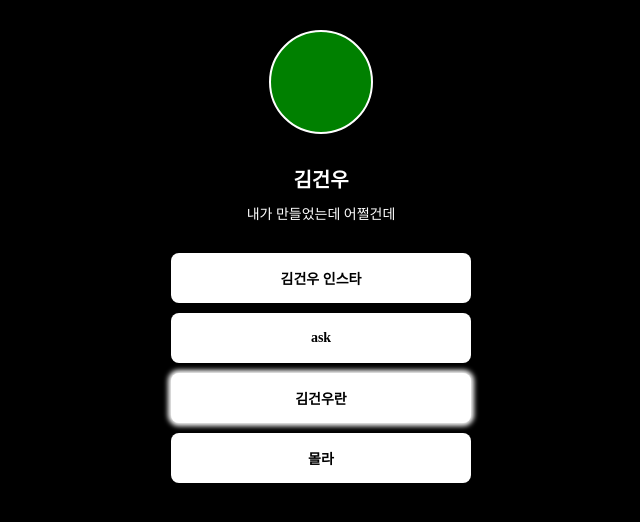
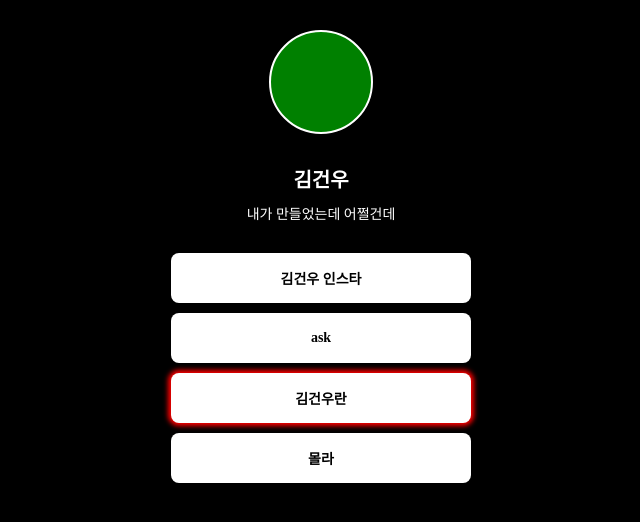
Before and after one commit to gunoo03/gunwoopage, a plain HTML site: page index.html in a window 1280 px wide. In both pictures the pointer is over the link "김건우란". Shown: the whole page, without its empty margins (319-959 px from the left). Drawn offline with Linux system fonts and the light colour scheme; a web font is replaced by a local one.

Commit message:
Update index.html

```diff
--- a/index.html
+++ b/index.html
@@ -78,7 +78,7 @@
                 box-shadow: 0px 0px 5px 4px rgb(42, 42, 187);
             }
             .c:hover{
-                box-shadow: 0px 0px 5px 3px white;
+                box-shadow: 0px 0px 5px 3px red;
             }
             .d:hover{
                 box-shadow: 0px 0px 5px 3px white;
```
